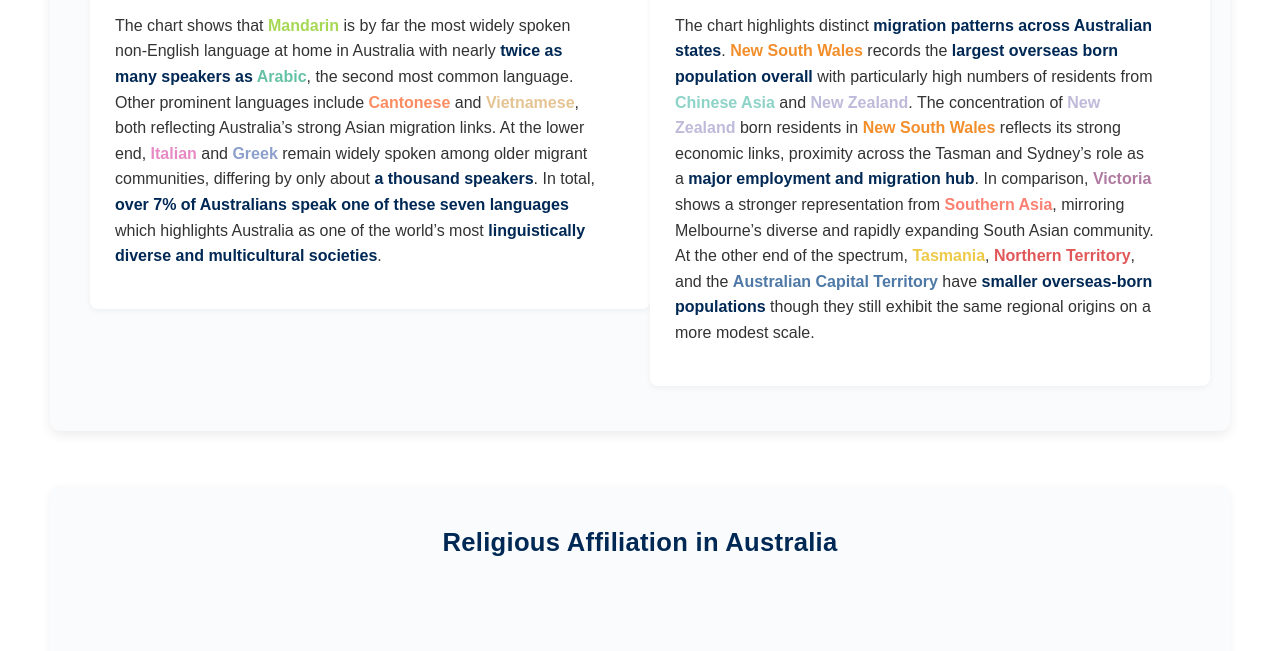
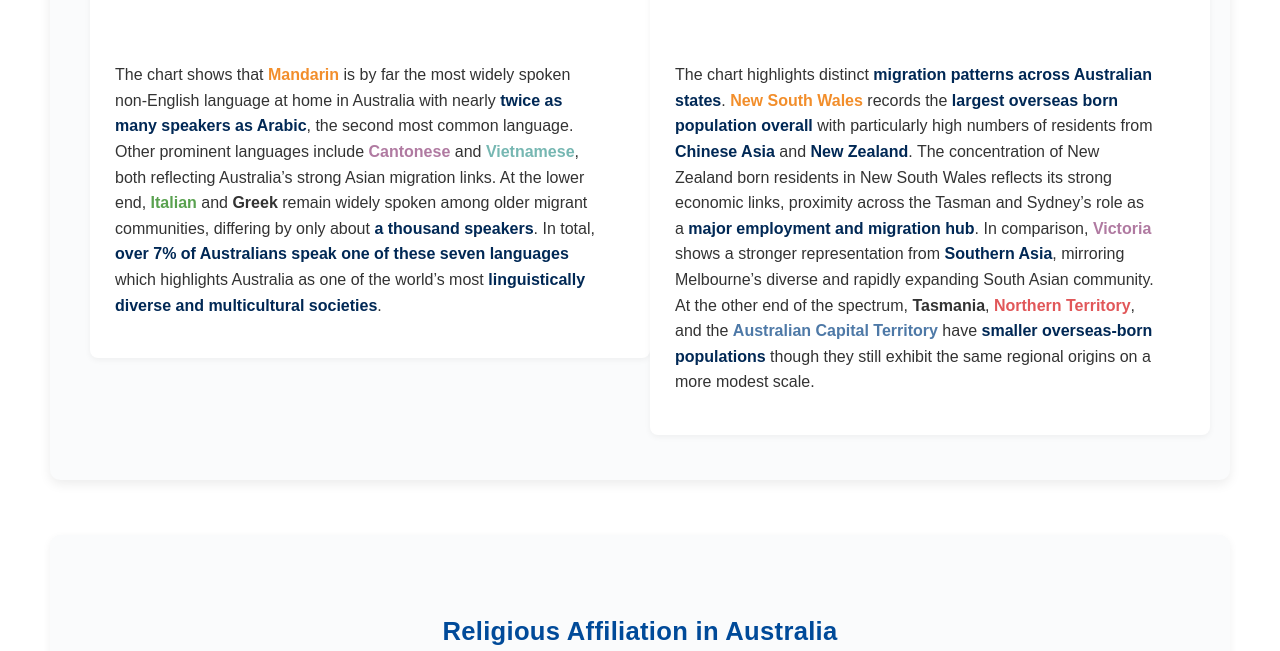
Before and after one commit to jowongx8/FIT3179, a plain HTML site: page Assignment2/index.html in a window 1280 px wide. Shown: the part 2149-2800 px from the top of the page. Drawn offline with nearby package versions, Linux system fonts and the light colour scheme; a script that the page names is missing.

Commit message:
Revert commit to 83f0d77 before deadline
This reverts commit 12cb93b14de4c05a062d6a8cbf4ef5f0e6eb69f4.

```diff
--- a/Assignment2/css/styles.css
+++ b/Assignment2/css/styles.css
@@ -16,7 +16,7 @@
 .highlight.vic {
     color: #b07aa1;
 }
-.highlight.tas {
+.highlight.ta {
     color: #edc948;
 }
 .highlight.wa {
@@ -24,36 +24,6 @@
 }
 .highlight.qld {
     color: #76b7b2;
-}
-.highlight.arabic {
-    color: #66c2a5;
-}
-.highlight.cantonese {
-    color: #fc8d62;
-}
-.highlight.greek {
-    color: #8da0cb;
-}
-.highlight.italian {
-    color: #e78ac3;
-}
-.highlight.mandarin {
-    color: #a6d854;
-}
-.highlight.vietnamese {
-    color: #e5c494;
-}
-.highlight.southasia {
-    color: #fb8072;
-}
-.highlight.chineseasia {
-    color: #8dd3c7;
-}
-.highlight.uk {
-    color: #80b1d3;
-}
-.highlight.nz {
-    color: #bebada;
 }
 
 .header-card {
@@ -65,14 +35,11 @@
     padding: 40px 50px;
 }
 .header-card h1 {
-    font-family: "Gill Sans", "Segoe UI", "Helvetica Neue", Arial, sans-serif;
-    font-size: 3em;
-    font-weight: 800;
-    color: #001b44;
-    letter-spacing: 0.8px;
-    margin-bottom: 0.3em;
-    text-transform: uppercase;
-    text-shadow: 0 2px 6px rgba(0, 0, 0, 0.08);
+    font-size: 2.2em;
+    color: #002855;
+    margin-bottom: 0.4em;
+    font-weight: 700;
+    letter-spacing: 0.5px;
 }
 .header-card .intro {
     font-size: 1.1em;
@@ -111,10 +78,10 @@ h1 {
 
 h2 {
     font-size: 1.6em;
-    color: #002855;
+    color: #004a99;
     font-weight: 700;
     text-align: center;
-    margin-top: 10px;
+    margin-top: 50px;
     margin-bottom: 25px;
     letter-spacing: 0.3px;
 }
--- a/Assignment2/index.html
+++ b/Assignment2/index.html
@@ -77,15 +77,15 @@
                                 <div id="donut" class="chart-medium"></div>
                                 <div class="text-block below">
                                     <p>
-                                        The chart shows that <span class="highlight mandarin">Mandarin</span> is by far the
+                                        The chart shows that <span class="highlight nsw">Mandarin</span> is by far the
                                         most widely spoken non-English language at home in Australia with nearly
-                                        <strong>twice as many speakers as <span class="highlight arabic">Arabic</span></strong>, the second most common
+                                        <strong>twice as many speakers as Arabic</strong>, the second most common
                                         language. Other prominent languages include
-                                        <span class="highlight cantonese">Cantonese</span> and
-                                        <span class="highlight vietnamese">Vietnamese</span>, both reflecting Australia’s
+                                        <span class="highlight vic">Cantonese</span> and
+                                        <span class="highlight qld">Vietnamese</span>, both reflecting Australia’s
                                         strong Asian migration links. At the lower end,
-                                        <span class="highlight italian">Italian</span> and
-                                        <span class="highlight greek">Greek</span> remain widely spoken among older
+                                        <span class="highlight sa">Italian</span> and
+                                        <span class="highlight tas">Greek</span> remain widely spoken among older
                                         migrant communities, differing by only about
                                         <strong>a thousand speakers</strong>. In total,
                                         <strong>over 7% of Australians speak one of these seven languages</strong>
@@ -105,12 +105,12 @@
                                         <strong>migration patterns across Australian states</strong>.
                                         <span class="highlight nsw">New South Wales</span> records the
                                         <strong>largest overseas born population overall</strong> with particularly high
-                                        numbers of residents from <span class="highlight chineseasia">Chinese Asia</span> and
-                                        <span class="highlight nz">New Zealand</span>. The concentration of <span class="highlight nz">New Zealand</span> born residents in
-                                        <span class="highlight nsw">New South Wales</span> reflects its strong economic links, proximity across the Tasman
+                                        numbers of residents from <strong>Chinese Asia</strong> and
+                                        <strong>New Zealand</strong>. The concentration of New Zealand born residents in
+                                        New South Wales reflects its strong economic links, proximity across the Tasman
                                         and Sydney’s role as a <strong>major employment and migration hub</strong>. In
                                         comparison, <span class="highlight vic">Victoria</span> shows a stronger
-                                        representation from <span class="highlight southasia">Southern Asia</span>, mirroring Melbourne’s
+                                        representation from <strong>Southern Asia</strong>, mirroring Melbourne’s
                                         diverse and rapidly expanding South Asian community. At the other end of the
                                         spectrum, <span class="highlight tas">Tasmania</span>,
                                         <span class="highlight nt">Northern Territory</span>, and the
@@ -171,7 +171,7 @@
                                         <p>
                                             The chart highlights how Australia’s population has grown steadily since
                                             2001. However, following the
-                                            <strong style="color: red">2020 COVID-19 border closures</strong>, a
+                                            <strong style="color: #d32f2f">2020 COVID-19 border closures</strong>, a
                                             clear disruption appears in 2021 as both
                                             <span class="highlight nsw">New South Wales</span> and
                                             <span class="highlight vic">Victoria</span> recorded a
```
